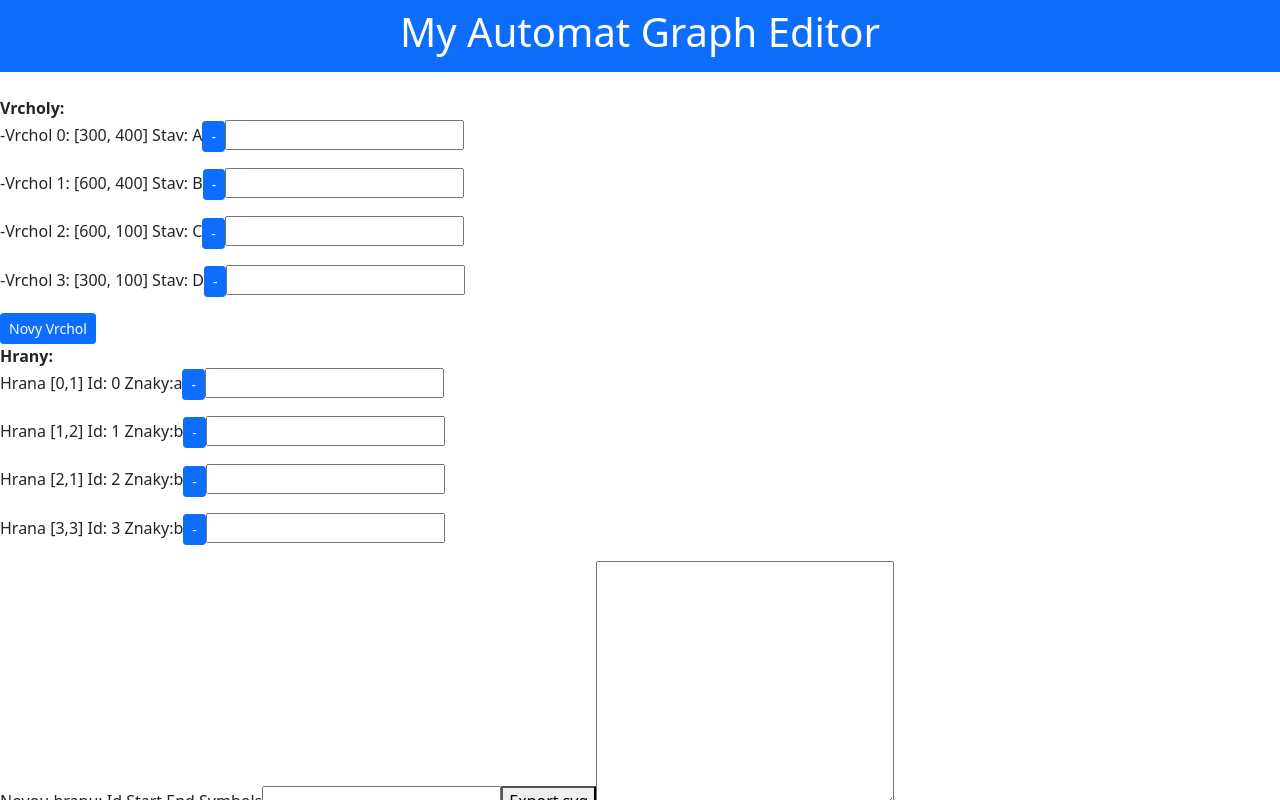
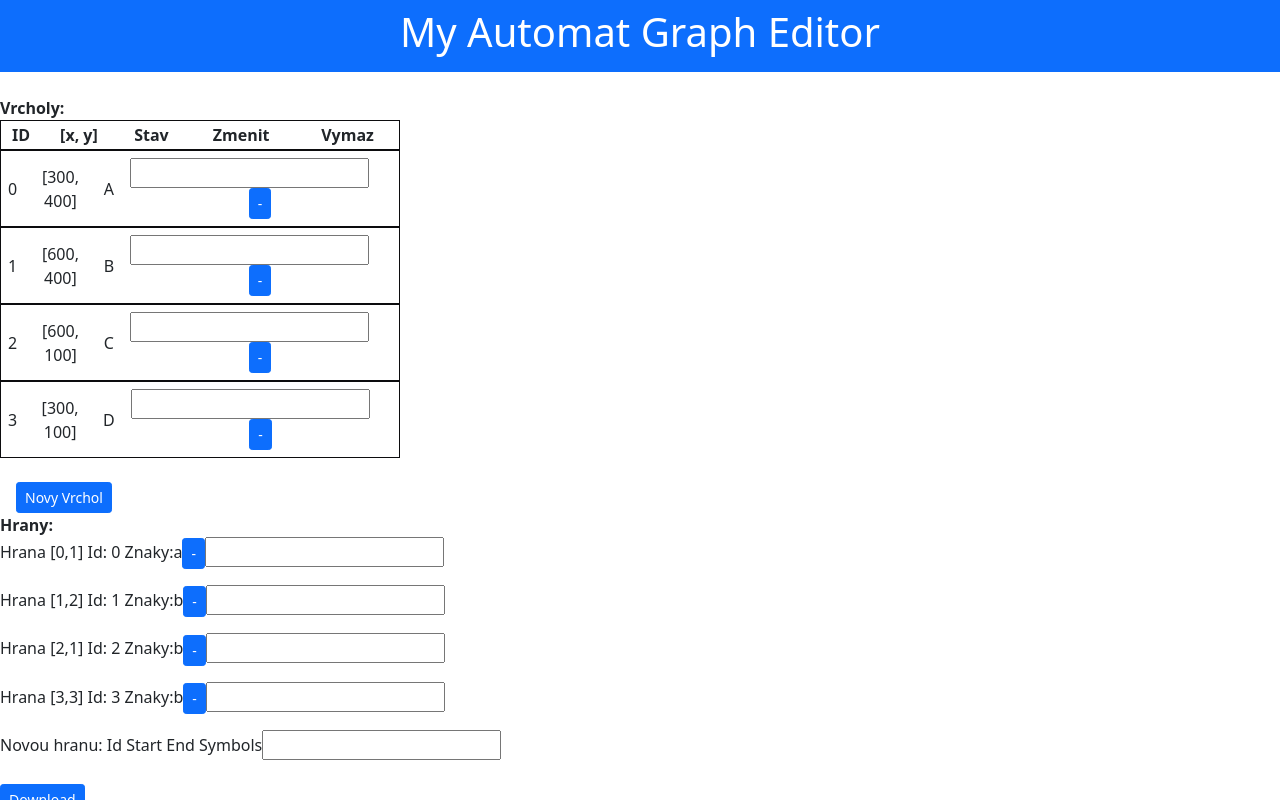
Before and after one commit to DangQuyTaiKB/Automat-React-app, a React (Create React App) app in the folder automat/: page / in a window 1280 px wide. Shown: the top 800 px of the page. Built offline with nearby package versions, Linux system fonts and the light colour scheme.

Commit message:
sửa tí hoi

```diff
--- a/automat/src/components/automat.jsx
+++ b/automat/src/components/automat.jsx
@@ -1,4 +1,6 @@
 import React, {useState} from 'react';
+//npm install file-saver
+import {saveAs} from 'file-saver';
 
 import Graph from './graph'
 import HandlePoints from './handlingOfPoints'
@@ -119,6 +121,10 @@ function Automat(){
             setGraphData(newGraph);
         }
     }
+    const Download=(content)=>{
+        const a= new Blob([content],{type:'text/plain;charset=utf-8' });
+        saveAs(a,'image.html');
+    }
 
     const exportSVG=(e)=>{
         console.log(document.getElementById("svg"));
@@ -145,6 +151,15 @@ function Automat(){
                 <div className="col">
                     <br/>
                     <b>Vrcholy:</b>
+                    <table>
+                        <tr>
+                            <th>ID</th>
+                            <th>[x, y]</th>
+                            <th >Stav</th>
+                            <th>Zmenit</th>
+                            <th>Vymaz</th>
+                        </tr>
+                    </table>
                     <HandlePoints
                         points={graphData.points}
                         handlePointChange={HandlePointChange}
@@ -159,8 +174,11 @@ function Automat(){
                         onRemoveEdge={OnRemoveEdge}
                         handleNewEdge={HandleNewEdge}
                     />
-                    <button onClick={exportSVG}>Export svg</button>
-                    <textarea name="" id="text-svg" cols="30" rows="10" value={textSVG} onChange={e => {setTextSVG(e.target.value)}}></textarea>
+                    <br />
+                    <br />
+                    <button className='btn btn-primary btn-sm' onClick={()=>Download(document.getElementById("svg").innerHTML)}>Download</button>
+                    <br />
+                    <br />
                     <label>Choose file .json to upload
                         <input type="file" accept=".json" onChange={ImportData}/>
                     </label>
@@ -168,6 +186,8 @@ function Automat(){
                 <div className="col" id ="svg">
                     <Graph graphData={graphData}/>
                 </div>
+                {/* <button onClick={exportSVG}>Export svg</button>
+                <textarea name="" id="text-svg" cols="30" rows="10" value={textSVG} onChange={e => {setTextSVG(e.target.value)}}></textarea> */}
             </div>
         </>
     );
--- a/automat/src/components/handlingOfPoints.jsx
+++ b/automat/src/components/handlingOfPoints.jsx
@@ -2,15 +2,23 @@ const HandlePoints=(props)=>{
     const points=props.points;
     return (
         <>
-            {points.map(point=>(
-                <p>-Vrchol {point.id}: [{point.x}, {point.y}] Stav: {point.state}
-                <button className="btn btn-primary btn-sm" onClick={()=>props.onRemovePoint(point.id)}>-</button>
-                <input type="text" onChange={(e)=>props.handlePointChange(point.id,e.target.value)}/>
-                </p>
+         {points.map(point=>(
+                <div>
+                    <table>
+                        <tr>
+                            <td>{point.id}</td>
+                            <td>[{point.x}, {point.y}]</td>
+                            <td>{point.state}</td>
+                            <td><input type="text" onChange={(e)=>props.handlePointChange(point.id,e.target.value)}/> &emsp;
+                                <button className="btn btn-primary btn-sm" onClick={()=>props.onRemovePoint(point.id)}> - </button></td>
+                        </tr>
+                    </table>
+                </div>
             ))}
-            <button className="btn btn-primary btn-sm" onClick={props.handleNewPoint}>Novy Vrchol</button>
+            <br />
+            &emsp;<button className="btn btn-primary btn-sm" onClick={props.handleNewPoint}>Novy Vrchol</button>
         </>
     );
+
 }
-
 export default HandlePoints
```
